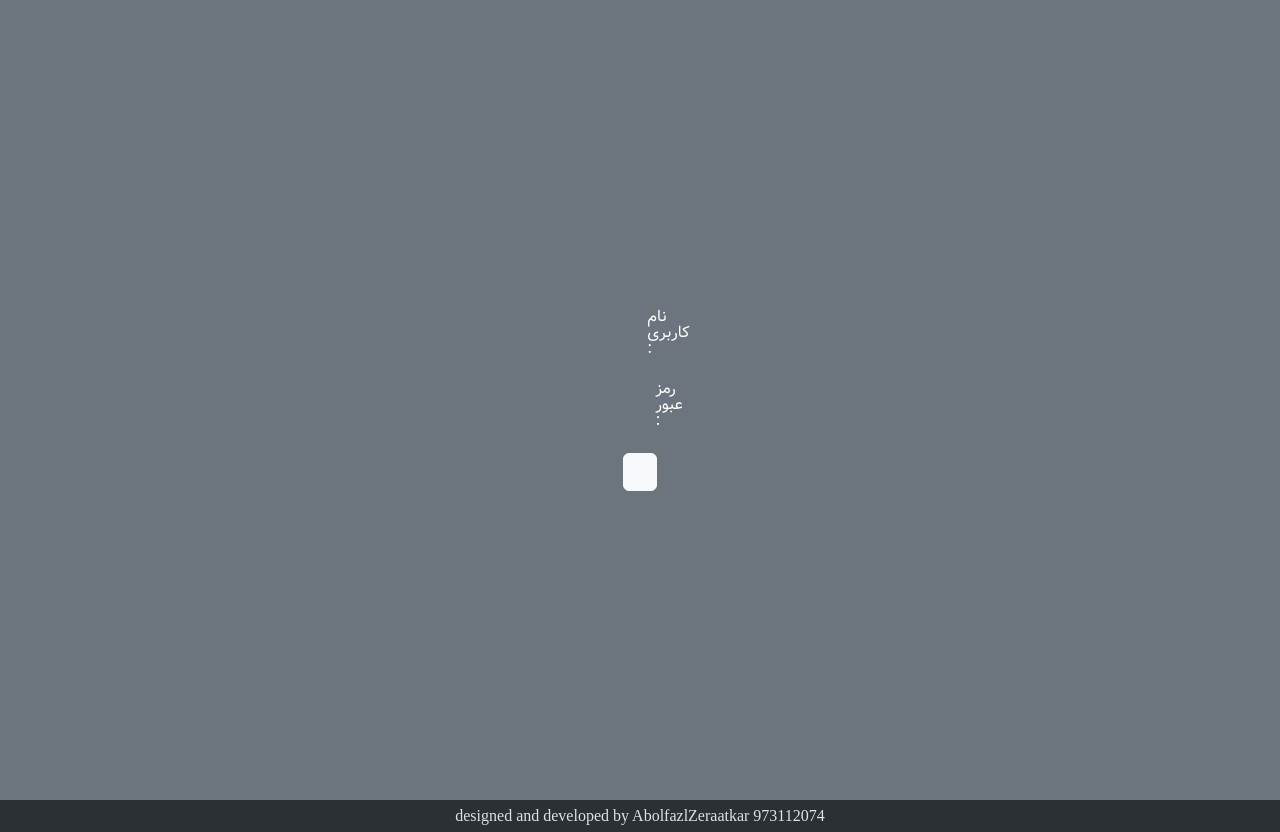
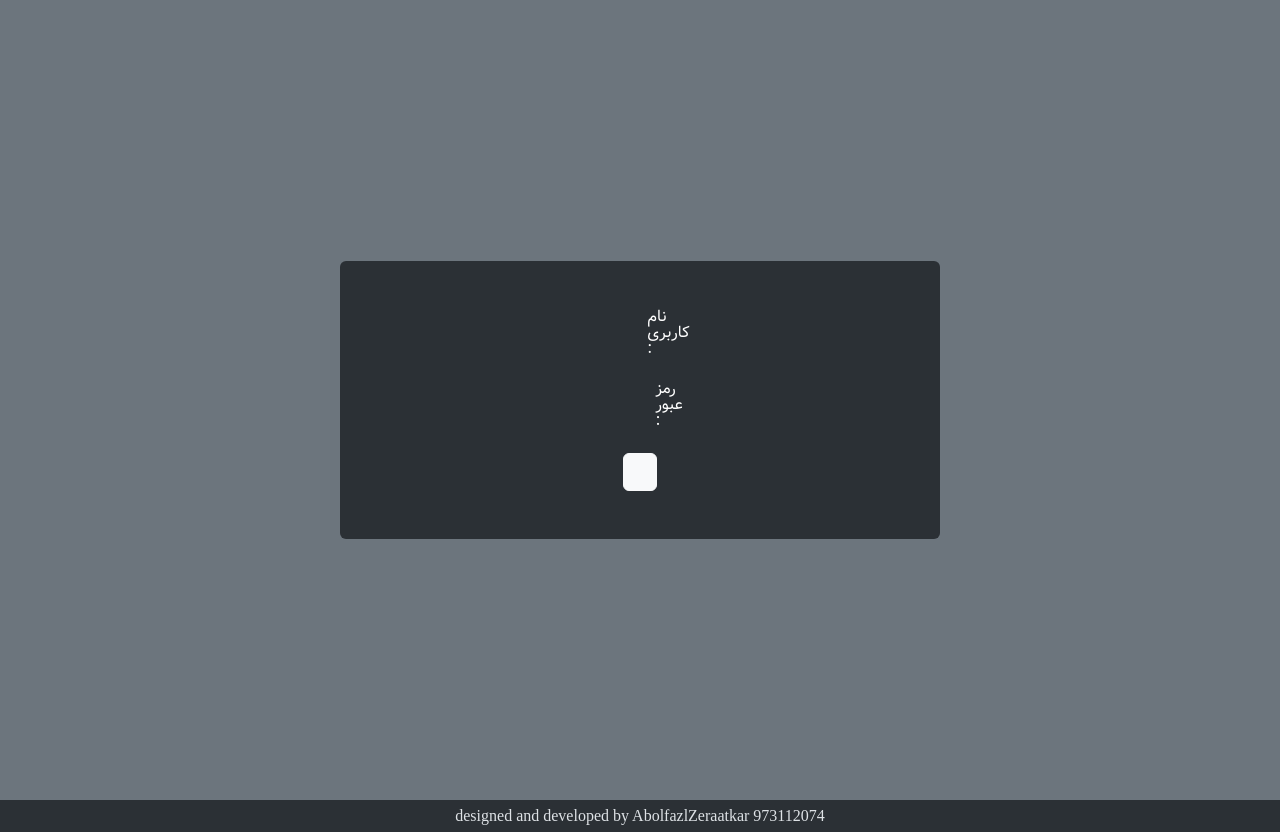
Before and after one commit to Abolfazl200017/calender, a Django app: template templates/register.html in a window 1280 px wide. Shown: the part 54-886 px from the top of the page. Run offline with Django 3.2, Linux system fonts and the light colour scheme; the template is opened without the code that fills it, so the values that code supplies are empty; some libraries are stand-ins or nearby versions; some web fonts are replaced.

Commit message:
change register design

```diff
--- a/templates/register.html
+++ b/templates/register.html
@@ -1,7 +1,7 @@
 {% extends 'base.html' %}
 
 {% block main %}
-    <form action="" method="POST" class="m-auto w-75 d-flex flex-column align-items-center justify-content-center">
+    <form action="" method="POST" class="m-auto w-75 py-5 bg-body-tertiary rounded-2 d-flex flex-column align-items-center justify-content-center" style="max-width: 600px;">
         {% csrf_token %}
         {% comment %} {{ form.as_p }} {% endcomment %}
         {{ form.non_field_errors }}
```
